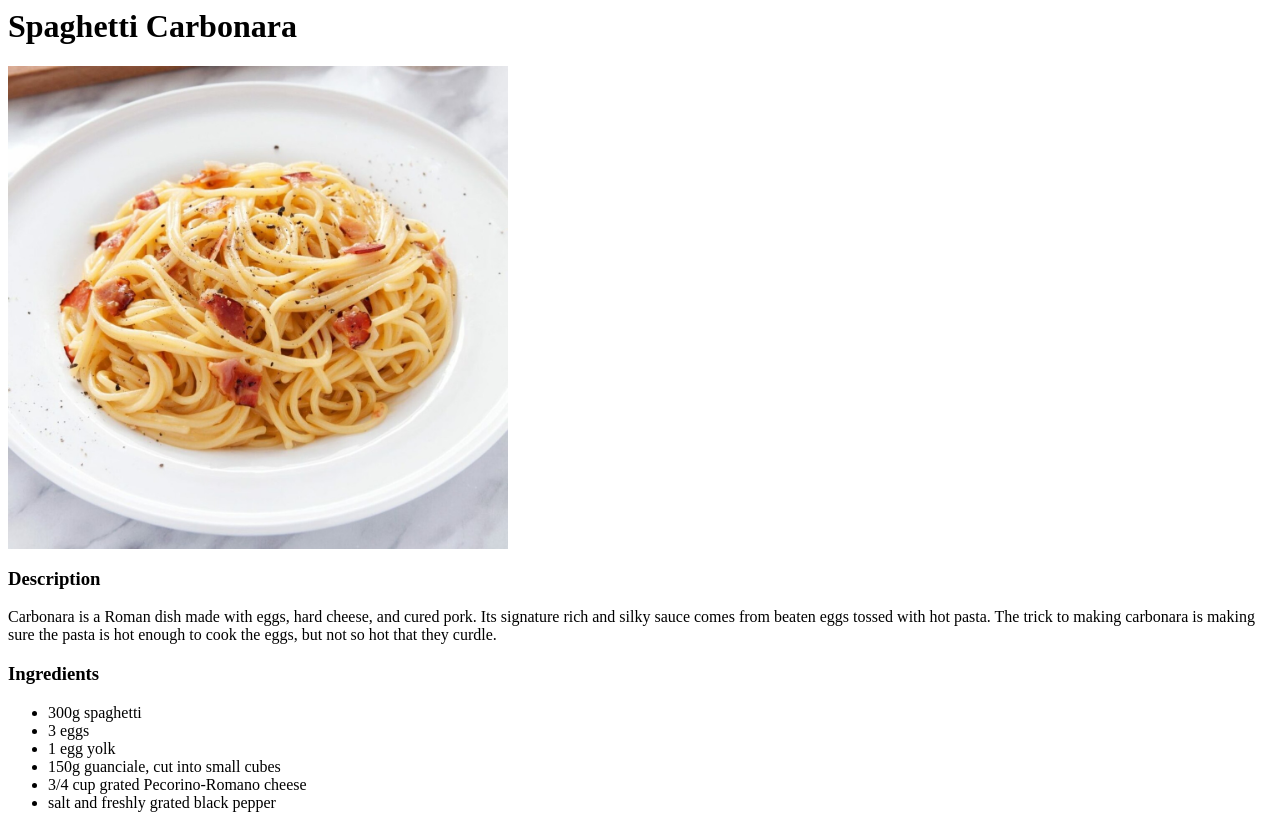
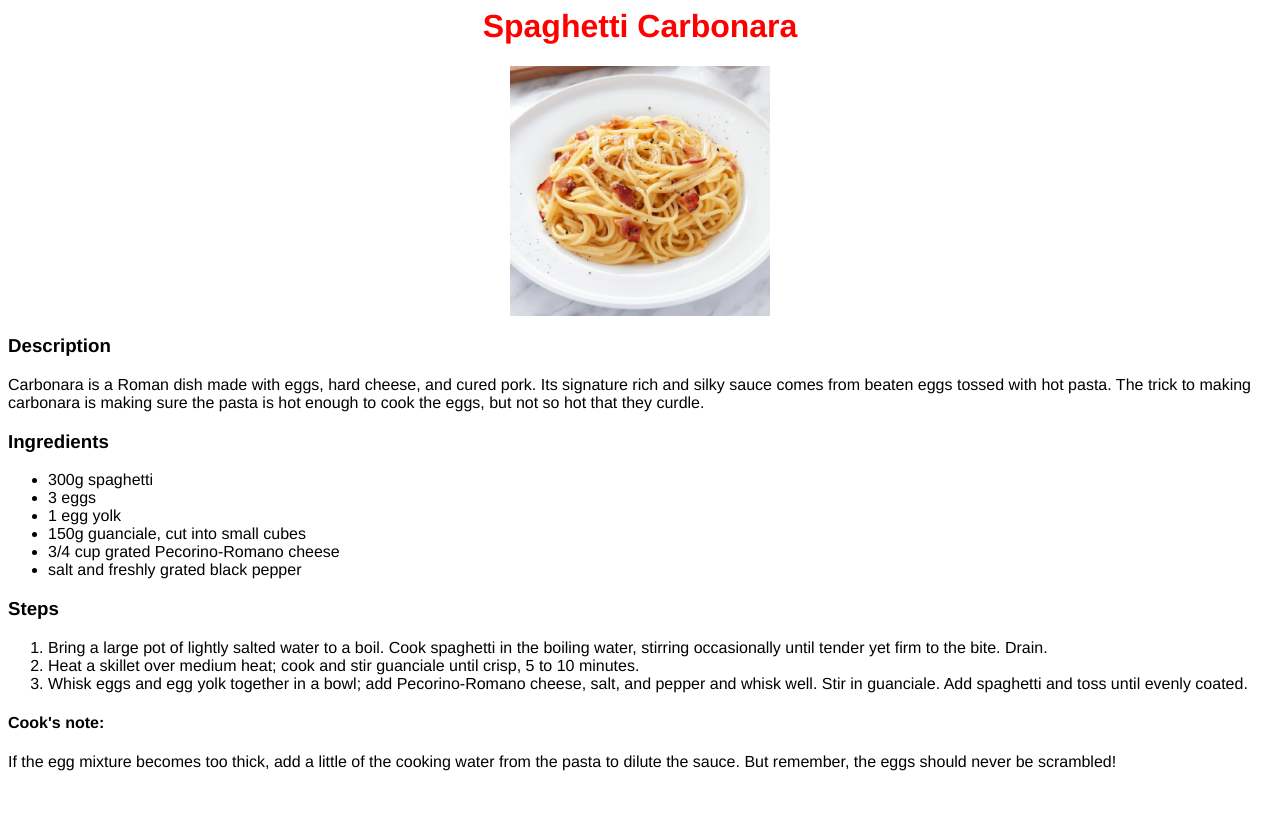
Before and after one commit to TheBasedOne/odin-recipes, a plain HTML site: page recipes/carbonara.html in a window 1280 px wide. Shown: the top 815 px of the page. Drawn offline with Linux system fonts and the light colour scheme.

Commit message:
Add styles.css to recipes, change height of photos from css

```diff
--- a/recipes/carbonara.html
+++ b/recipes/carbonara.html
@@ -3,12 +3,13 @@
     <head>
         <meta charset="utf-8">
         <title>Spaghetti Carbonara</title>
+        <link rel="stylesheet" href="../styles.css">
     </head>
     <body>
 
         <h1>Spaghetti Carbonara</h1>
 
-        <img src="../img/carbonara-img.jpg" alt="Plate of spaghetti carbonara" width="500">
+        <img src="../img/carbonara-img.jpg" alt="Plate of spaghetti carbonara">
 
         <h3>Description</h3>
 
--- a/styles.css
+++ b/styles.css
@@ -2,8 +2,6 @@
 
 * {
     font-family: Helvetica, Arial, sans-serif;
-    text-align: center;
-    background-color: black;
 }
 
 .main {
@@ -21,3 +19,16 @@
     background: lightblue;
     color: #e9b123;
 }
+
+h1 {
+    color: red;
+    text-align: center;
+}
+
+img {
+    display: block;
+    margin-left: auto;
+    margin-right: auto;
+    width: auto;
+    height: 250px;
+}
```
Also changed, not shown: recipes/aglio-e-olio.html (+2 -1 lines), recipes/mac-and-cheese.html (+2 -1 lines).
